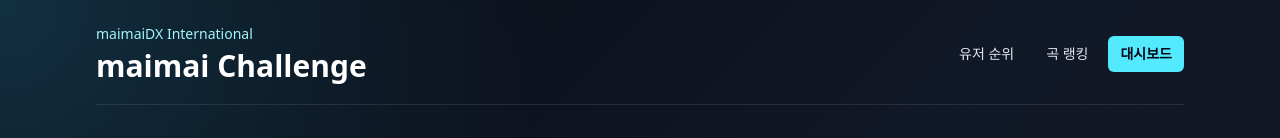
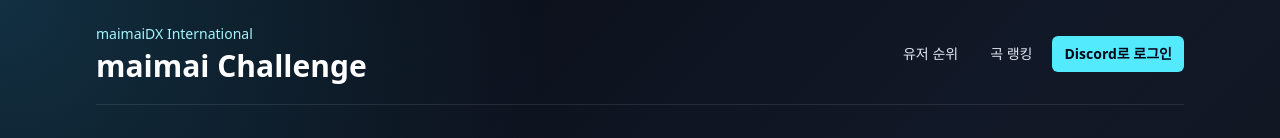
Before and after one commit to limjungho-howling/maimai-challenge, a Next.js app: page / in a window 1280 px wide. Shown: the top 138 px of the page. Built offline with nearby package versions, Linux system fonts and the light colour scheme; no server answers; the database is empty.

Commit message:
비로그인 홈 로그인 버튼 표시

```diff
--- a/src/app/page.tsx
+++ b/src/app/page.tsx
@@ -5,6 +5,8 @@
 import { SongListSkeleton } from "@/components/leaderboard-skeletons";
 import { RANKING_DIFFICULTIES, getDifficultyLabel } from "@/lib/maimai/constants";
 import { listChartLevels, listChartVersions, listCharts } from "@/lib/data/charts";
+import { hasSupabasePublicEnv } from "@/lib/supabase/env";
+import { createSupabaseServerClient } from "@/lib/supabase/server";
 import { formatKstDateTime } from "@/lib/time";
 
 const PAGE_SIZE = 30;
@@ -19,7 +21,9 @@
   }>;
 }
 
-export default function HomePage({ searchParams }: HomePageProps) {
+export default async function HomePage({ searchParams }: HomePageProps) {
+  const isLoggedIn = await getIsLoggedIn();
+
   return (
     <main className="min-h-screen bg-[radial-gradient(circle_at_top_left,#123042,transparent_34rem),linear-gradient(135deg,#080b12,#111827_52%,#13151b)]">
       <div className="mx-auto flex w-full max-w-6xl flex-col gap-8 px-4 py-6 sm:px-6 lg:px-8">
@@ -43,12 +47,21 @@
             >
               곡 랭킹
             </Link>
+            {isLoggedIn ? (
               <Link
                 className="rounded-md bg-cyan-300 px-3 py-2 text-sm font-semibold text-slate-950 hover:bg-cyan-200"
                 href="/dashboard"
               >
                 대시보드
               </Link>
+            ) : (
+              <Link
+                className="rounded-md bg-cyan-300 px-3 py-2 text-sm font-semibold text-slate-950 hover:bg-cyan-200"
+                href="/auth/login?next=/dashboard"
+              >
+                Discord로 로그인
+              </Link>
+            )}
           </nav>
         </header>
 
@@ -58,6 +71,19 @@
       </div>
     </main>
   );
+}
+
+async function getIsLoggedIn(): Promise<boolean> {
+  if (!hasSupabasePublicEnv()) {
+    return false;
+  }
+
+  const supabase = await createSupabaseServerClient();
+  const {
+    data: { user },
+  } = await supabase.auth.getUser();
+
+  return Boolean(user);
 }
 
 async function SongListContent({ searchParams }: HomePageProps) {
```
Lines whose indentation alone changed are shown as unchanged.
